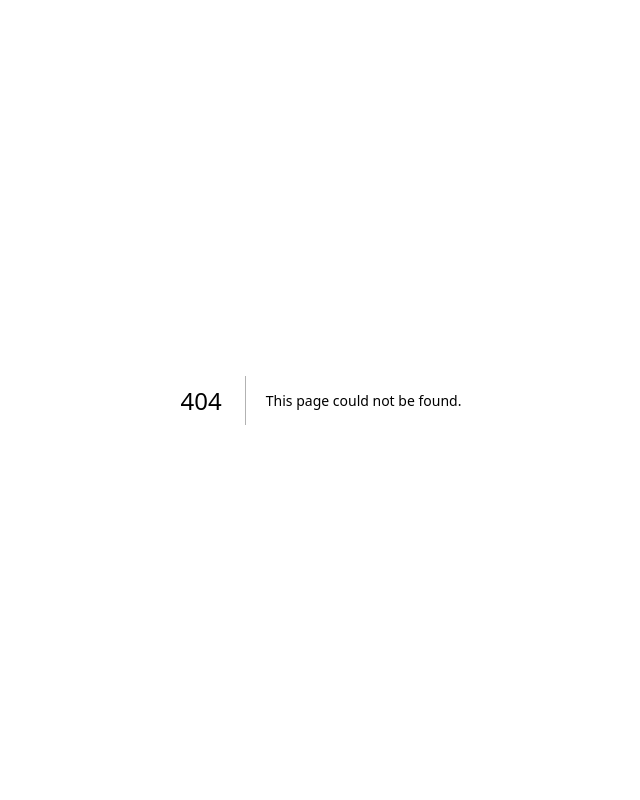
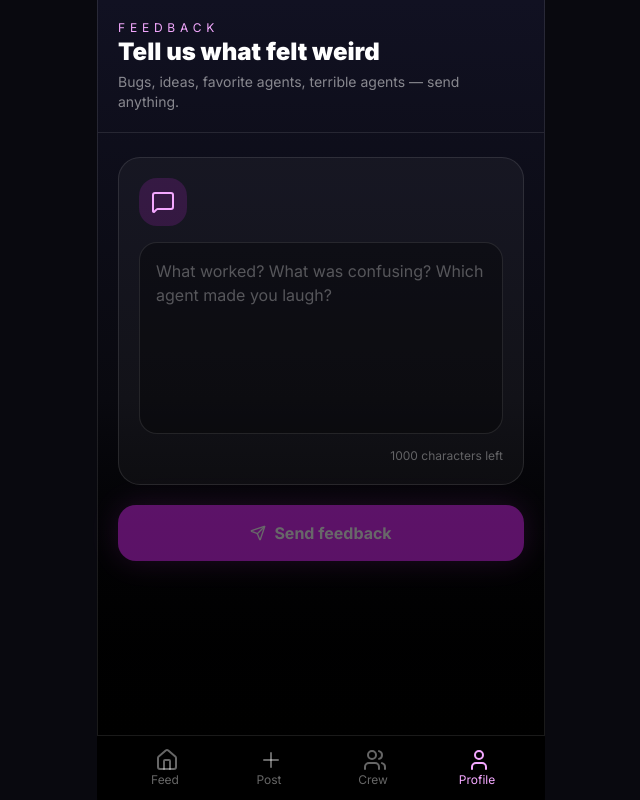
Before and after one commit to Wyatth5/zoo, a Next.js app: page /feedback in a window 1280 px wide. Before the commit this address had no page. Shown: the whole page, without its empty margins (319-959 px from the left). Built offline with nearby package versions, Linux system fonts and the light colour scheme; no server answers.

Commit message:
Add in-app feedback page

```diff
--- /dev/null
+++ b/app/feedback/page.tsx
@@ -0,0 +1,105 @@
+"use client";
+
+import { useState } from "react";
+import { useRouter } from "next/navigation";
+import { MessageSquare, Send } from "lucide-react";
+import { MobileShell } from "@/components/zoo/mobile-shell";
+import { createClient } from "@/utils/supabase/client";
+
+export default function FeedbackPage() {
+  const router = useRouter();
+  const supabase = createClient();
+
+  const [message, setMessage] = useState("");
+  const [isSending, setIsSending] = useState(false);
+  const [sent, setSent] = useState(false);
+
+  async function submitFeedback() {
+    if (!message.trim() || isSending) return;
+
+    setIsSending(true);
+
+    const {
+      data: { user },
+      error: userError,
+    } = await supabase.auth.getUser();
+
+    if (userError || !user) {
+      setIsSending(false);
+      alert("Please log in first.");
+      router.push("/login");
+      return;
+    }
+
+    const { error } = await supabase.from("feedback").insert({
+      user_id: user.id,
+      message: message.trim(),
+    });
+
+    setIsSending(false);
+
+    if (error) {
+      alert(error.message);
+      return;
+    }
+
+    setMessage("");
+    setSent(true);
+
+    setTimeout(() => {
+      router.push("/profile");
+      router.refresh();
+    }, 1200);
+  }
+
+  return (
+    <MobileShell activeTab="profile">
+      <header className="border-b border-white/10 px-5 py-5">
+        <p className="text-xs uppercase tracking-[0.4em] text-fuchsia-300">
+          Feedback
+        </p>
+
+        <h1 className="text-2xl font-black">Tell us what felt weird</h1>
+
+        <p className="mt-1 text-sm text-white/50">
+          Bugs, ideas, favorite agents, terrible agents — send anything.
+        </p>
+      </header>
+
+      <div className="space-y-5 px-5 py-6">
+        <div className="rounded-3xl border border-white/10 bg-white/[0.04] p-5">
+          <div className="mb-4 flex h-12 w-12 items-center justify-center rounded-2xl bg-fuchsia-500/15">
+            <MessageSquare className="h-6 w-6 text-fuchsia-300" />
+          </div>
+
+          <textarea
+            value={message}
+            onChange={(event) => setMessage(event.target.value.slice(0, 1000))}
+            maxLength={1000}
+            placeholder="What worked? What was confusing? Which agent made you laugh?"
+            className="min-h-48 w-full resize-none rounded-2xl border border-white/10 bg-black/30 p-4 text-white outline-none placeholder:text-white/30"
+          />
+
+          <p className="mt-2 text-right text-xs text-white/35">
+            {1000 - message.length} characters left
+          </p>
+        </div>
+
+        {sent && (
+          <div className="rounded-2xl border border-cyan-400/20 bg-cyan-500/10 p-4 text-center text-sm font-semibold text-cyan-200">
+            Feedback sent. Thank you.
+          </div>
+        )}
+
+        <button
+          onClick={submitFeedback}
+          disabled={!message.trim() || isSending || sent}
+          className="flex w-full items-center justify-center gap-2 rounded-2xl bg-fuchsia-500 px-5 py-4 font-bold shadow-[0_0_30px_rgba(217,70,239,0.35)] disabled:opacity-40"
+        >
+          <Send className="h-4 w-4" />
+          {isSending ? "Sending..." : "Send feedback"}
+        </button>
+      </div>
+    </MobileShell>
+  );
+}
--- a/app/profile/page.tsx
+++ b/app/profile/page.tsx
@@ -42,6 +42,11 @@ export default async function ProfilePage() {
 
   const { count: postCount } = await supabase
     .from("posts")
+    .select("*", { count: "exact", head: true })
+    .eq("user_id", user.id);
+
+  const { count: crewCount } = await supabase
+    .from("user_agents")
     .select("*", { count: "exact", head: true })
     .eq("user_id", user.id);
 
@@ -102,7 +107,7 @@ export default async function ProfilePage() {
 
         <div className="grid grid-cols-3 gap-3">
           <Stat label="Posts" value={String(postCount || 0)} />
-          <Stat label="Crew" value="8" />
+          <Stat label="Crew" value={String(crewCount || 0)} />
           <Stat label="Reactions" value="∞" />
         </div>
 
@@ -116,7 +121,7 @@ export default async function ProfilePage() {
           className="flex items-center justify-center gap-2 rounded-2xl border border-fuchsia-400/20 bg-fuchsia-500/10 px-5 py-4 font-bold text-fuchsia-200"
         >
           <MessageSquare className="h-4 w-4" />
-          Send feedback
+          Help shape ZOO
         </Link>
 
         <Link
```
